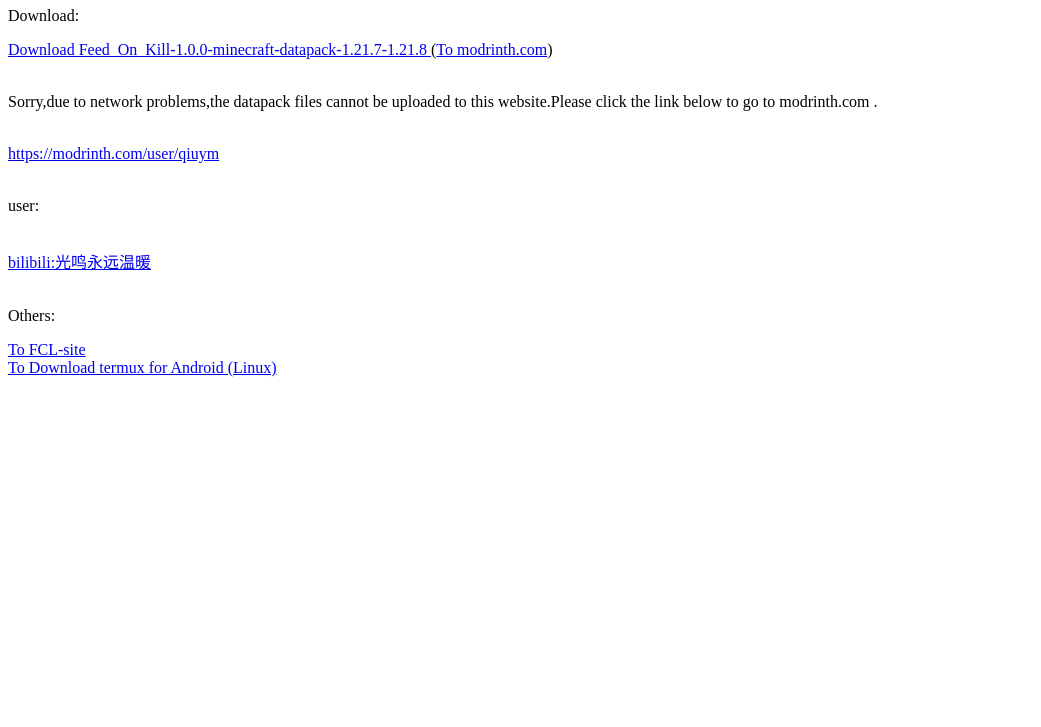
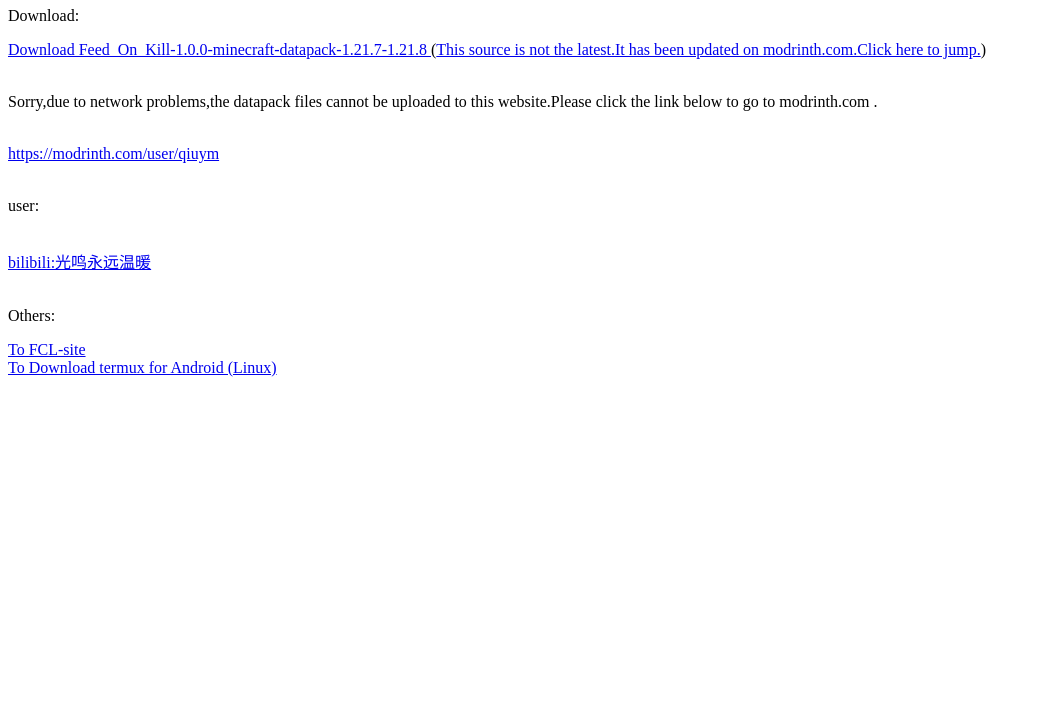
Before and after one commit to qym1421/download-site, a plain HTML site: page index.html in a window 1280 px wide. Shown: the part 73-800 px from the top of the page, without its empty margins (0-1041 px from the left). Drawn offline with Linux system fonts and the light colour scheme.

Commit message:
Update index.html

```diff
--- a/index.html
+++ b/index.html
@@ -8,7 +8,7 @@
 
     <p>Download:</p>
 
-    <a href="Feed_On_Kill.zip" Download>Download Feed_On_Kill-1.0.0-minecraft-datapack-1.21.7-1.21.8 </a>(<a href="https://modrinth.com/datapack/feedonkill">To modrinth.com</a>)<br>
+    <a href="Feed_On_Kill.zip" Download>Download Feed_On_Kill-1.0.0-minecraft-datapack-1.21.7-1.21.8 </a>(<a href="https://modrinth.com/datapack/feedonkill">This source is not the latest.It has been updated on modrinth.com.Click here to jump.</a>)<br>
     <br>
     <p>Sorry,due to network problems,the datapack files cannot be uploaded to this website.Please click the link below to go to modrinth.com .</p><br>
     <a href="https://modrinth.com/user/qiuym">https://modrinth.com/user/qiuym</a><br>
```
